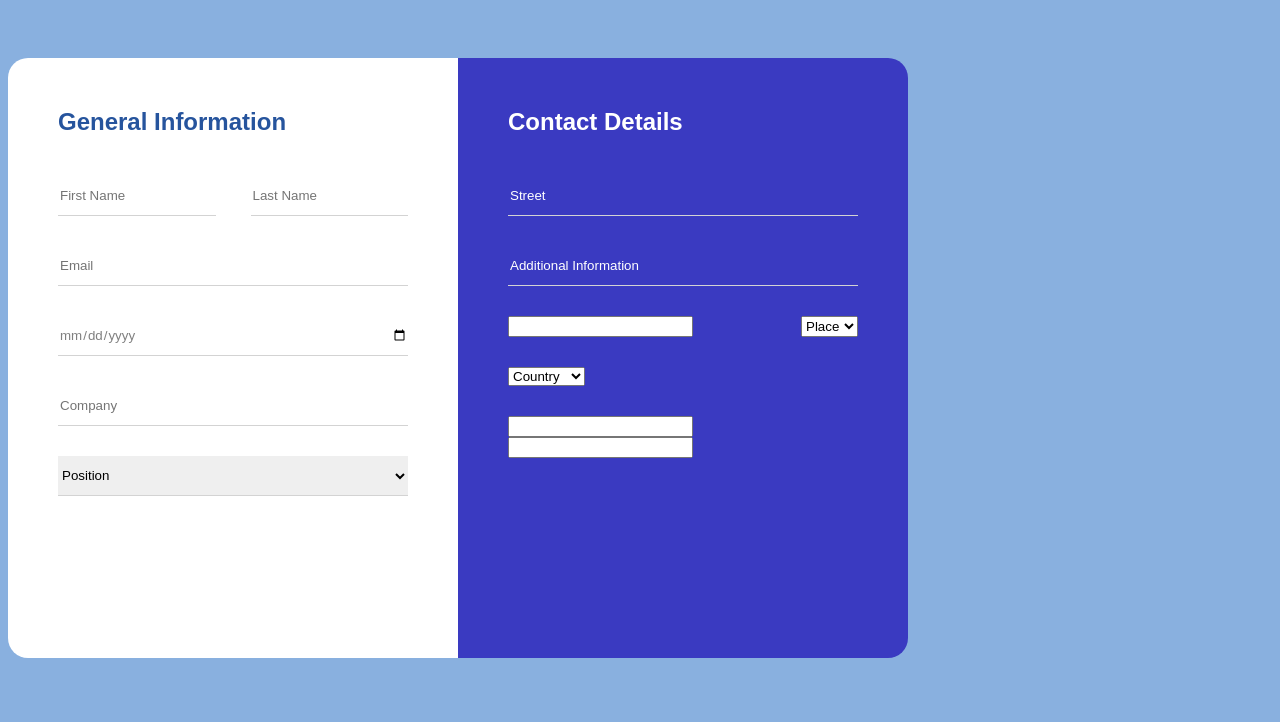
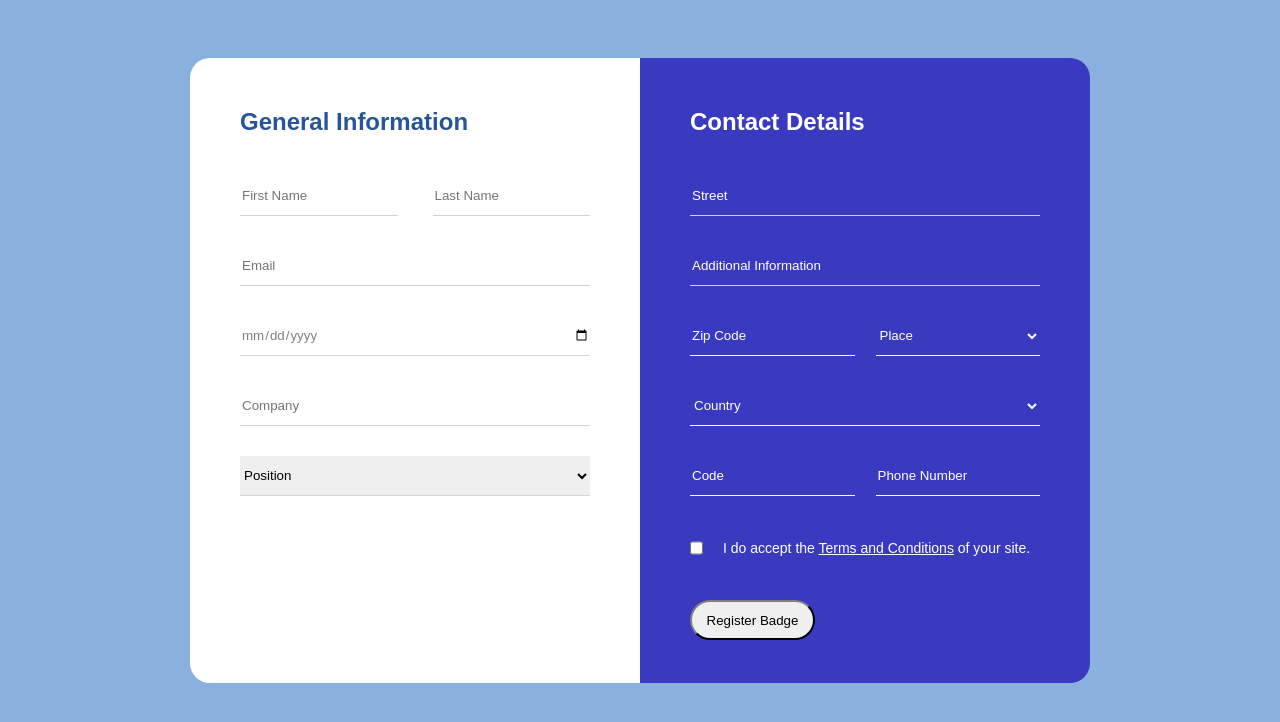
Before and after one commit to Teska0075/leap_lessons, a plain HTML site: page forms/assignment_03/index.html in a window 1280 px wide. Drawn offline with Linux system fonts and the light colour scheme.

Commit message:
did some form assignment

```diff
--- a/assignment_01/style.css
+++ /dev/null
@@ -1,84 +0,0 @@
-*{
-    font-family: Arial, Helvetica, sans-serif;
-    box-sizing: border-box;
-}
-
-body{
-    background-color: rgba(137, 176, 223);
-}
-
-.contain{
-    display: flex;
-}
-.info{
-    margin-top: 50px;
-    padding: 50px;
-    width: 450px;
-    height: 600px;
-    background-color: #fff;
-    border-radius: 20px 0px 0px 20px;
-}
-.info h1{
-    margin: 0;
-    color: rgb(38, 84, 157);
-}
-#form1, #form2{
-    margin-top: 40px;
-    display: flex;
-    flex-direction: column;
-    gap: 30px;
-}
-.name{
-    display: flex;
-    justify-content: space-between;
-}
-#firstname, #lastname{
-    width: 45%;
-    height: 40px;
-    border: none;
-    border-bottom: 1px lightgray solid;
-}
-#email, #date, #company{
-    width: 100%;
-    height: 40px;
-    color:gray;
-    border: none;
-    border-bottom: 1px lightgray solid;
-}
-#position{
-    width: 100%;
-    height: 40px;
-    border: none;
-    border-bottom: 1px solid lightgray;
-
-}
-
-.contact{
-    margin-top: 50px;
-    padding: 50px;
-    width: 450px;
-    height: 600px;
-    background-color: rgb(58, 58, 193);
-    border-radius: 0px 20px 20px 0px;
-}
-.contact h1{
-    margin: 0;
-    color: #fff;
-}
-
-#form2 ::placeholder{
-    color: #fff;
-}
-
-#street, #add_info{
-    width: 100%;
-    height: 40px;
-    border: none;
-    border-bottom: 1px lightgray solid;
-    background: none;
-}
-
-.zip_place{
-    display: flex;
-    justify-content: space-between;
-}
--- a/assignment_01/index.html
+++ b/forms/assignment_03/index.html
@@ -51,6 +51,7 @@
                         <option value="" disabled selected hidden>Place</option>
                         <option value="0">Tokyo</option>
                         <option value="1">Berlin</option>
+                        <option value="2">Frankfurt</option>
                     </select>
                 </div>
                 <div class="country">
@@ -63,11 +64,15 @@
                     </select>
                 </div>
                 <div class="code_phone">
-                    <input id="code" name="code" type="number" placeholder="Code">
+                    <input id="code" name="code" type="text" placeholder="Code">
                     <input id="phone" name="phone_number" type="tel" placeholder="Phone Number">
                 </div>
-                <div>
-
+                <div class="term_con">
+                    <input type="checkbox">
+                    <p>I do accept the <a href="#">Terms and Conditions</a> of your site.</p>
+                </div>
+                <div class="reg_btn">
+                    <input id="submit" type="submit" value="Register Badge"></input>
                 </div>
             </form>
         </section>
--- /dev/null
+++ b/forms/assignment_03/style.css
@@ -0,0 +1,167 @@
+*{
+    font-family: Arial, Helvetica, sans-serif;
+    box-sizing: border-box;
+}
+
+body{
+    background-color: rgba(137, 176, 223);
+    display: flex;
+    justify-content: center;
+}
+
+.contain{
+    display: flex;
+}
+.info{
+    margin-top: 50px;
+    padding: 50px;
+    width: 450px;
+    height: 625px;
+    background-color: #fff;
+    border-radius: 20px 0px 0px 20px;
+}
+.info h1{
+    margin: 0;
+    color: rgb(38, 84, 157);
+}
+#form1, #form2{
+    margin-top: 40px;
+    display: flex;
+    flex-direction: column;
+    gap: 30px;
+}
+.name{
+    display: flex;
+    justify-content: space-between;
+}
+#firstname, #lastname{
+    width: 45%;
+    height: 40px;
+    border: none;
+    border-bottom: 1px lightgray solid;
+}
+#email, #date, #company{
+    width: 100%;
+    height: 40px;
+    color:gray;
+    border: none;
+    border-bottom: 1px lightgray solid;
+}
+#position{
+    width: 100%;
+    height: 40px;
+    border: none;
+    border-bottom: 1px lightgray solid;
+}
+
+/* contact details */
+
+.contact{
+    margin-top: 50px;
+    padding: 50px;
+    width: 450px;
+    height: 625px;
+    background-color: rgb(58, 58, 193);
+    border-radius: 0px 20px 20px 0px;
+}
+.contact h1{
+    margin: 0;
+    color: #fff;
+}
+
+#form2 ::placeholder{
+    color: #fff;
+}
+
+#street, #add_info{
+    width: 100%;
+    height: 40px;
+    border: none;
+    border-bottom: 1px lightgray solid;
+    background: none;
+}
+
+.zip_place{
+    display: flex;
+    justify-content: space-between;
+}
+
+#zip{
+    width: 47%;
+    height: 40px;
+    border: none;
+    border-bottom: 1px white solid;
+    background: none;
+}
+.zip_place #place{
+    width: 47%;
+    height: 40px;
+    color: #fff;
+    border: none;
+    border-bottom: 1px #fff solid;
+    background: none;
+}
+.zip_place #place option{
+    color: black;
+}
+
+#country{
+    width: 100%;
+    height: 40px;
+    color: #fff;
+    border: none;
+    border-bottom: 1px #fff solid;
+    background: none;
+}
+#country option{
+    color: black;
+}
+
+.code_phone{
+    display: flex;
+    justify-content: space-between;
+}
+
+#code{
+    width: 47%;
+    height: 40px;
+    color: #fff;
+    border: none;
+    border-bottom: 1px #fff solid;
+    background: none;
+}
+#phone{
+    width: 47%;
+    height: 40px;
+    color: #fff;
+    border: none;
+    border-bottom: 1px #fff solid;
+    background: none;
+}
+
+.term_con{
+    display: flex;
+}
+
+.term_con input{
+    margin: 0;
+}
+
+.term_con p{
+    margin-left: 20px;
+    font-size: 14px;
+    font-weight: 500;
+    color: #fff;
+}
+.term_con a{
+    color: #fff;
+}
+
+.reg_btn input{
+    width: 125px;
+    height: 40px;
+    border-radius: 20px;
+    border: 2px black solid;
+    border-top: 2px gray solid;
+    border-left: 2px gray solid;
+}
--- a/responsive/nav_bar/style.css
+++ b/responsive/nav_bar/style.css
@@ -21,7 +21,7 @@
     justify-content: space-between;
     align-items: center;
     height: 80px;
-    background-color: orange;
+    background-color: #005C53;
   }
 
   .logo {
@@ -33,6 +33,7 @@
 
   nav ul {
     display: flex;
+    margin-right: 30px;
   }
 
   ul li {
@@ -47,7 +48,7 @@
   }
 
   ul li a:hover {
-    color: blueviolet;
+    color: #DBF227;
   }
 
   input[type="checkbox"] {
@@ -55,6 +56,7 @@
     width: 30px;
     height: 30px;
     opacity: 0;
+    cursor: pointer;
   }
 
   .icon {
@@ -72,21 +74,20 @@
   /* Mobile screen */
   @media screen and (max-width: 480px) {
     body {
-      background-color: red;
+      background-color: #07a394;
     }
   }
   /* ipad and tablet */
   @media screen and (min-width: 481px) and (max-width: 768px) {
     body {
-      background-color: blue;
+      background-color: #07a394;
     }
-    h1 {
-    }
+
   }
   /* small sreens and laptops */
   @media screen and (min-width: 480px) and (max-width: 1024px) {
     body {
-      background-color: salmon;
+      background-color: #042940;
     }
     .icon {
       display: block;
@@ -97,14 +98,15 @@
       position: absolute;
       top: 80px;
       width: 200px;
-      background-color: orange;
+      background-color: #005C53;
       height: calc(100vh - 80px);
       transition-property: right;
       transition-duration: 1s;
     }
 
     input[type="checkbox"]:checked + .icon {
-      color: blueviolet;
+      color: #DBF227;
+
     }
 
     input[type="checkbox"]:checked ~ .menu-wrap {
@@ -124,6 +126,6 @@
   /* Desktop screen */
   @media screen and (min-width: 1025px) and (max-width: 1200px) {
     body {
-      background-color: violet;
+      background-color: #07a394;
     }
   }
```
Also changed, not shown: forms/simple form/index.html (added), forms/simple form/style.css (added).
